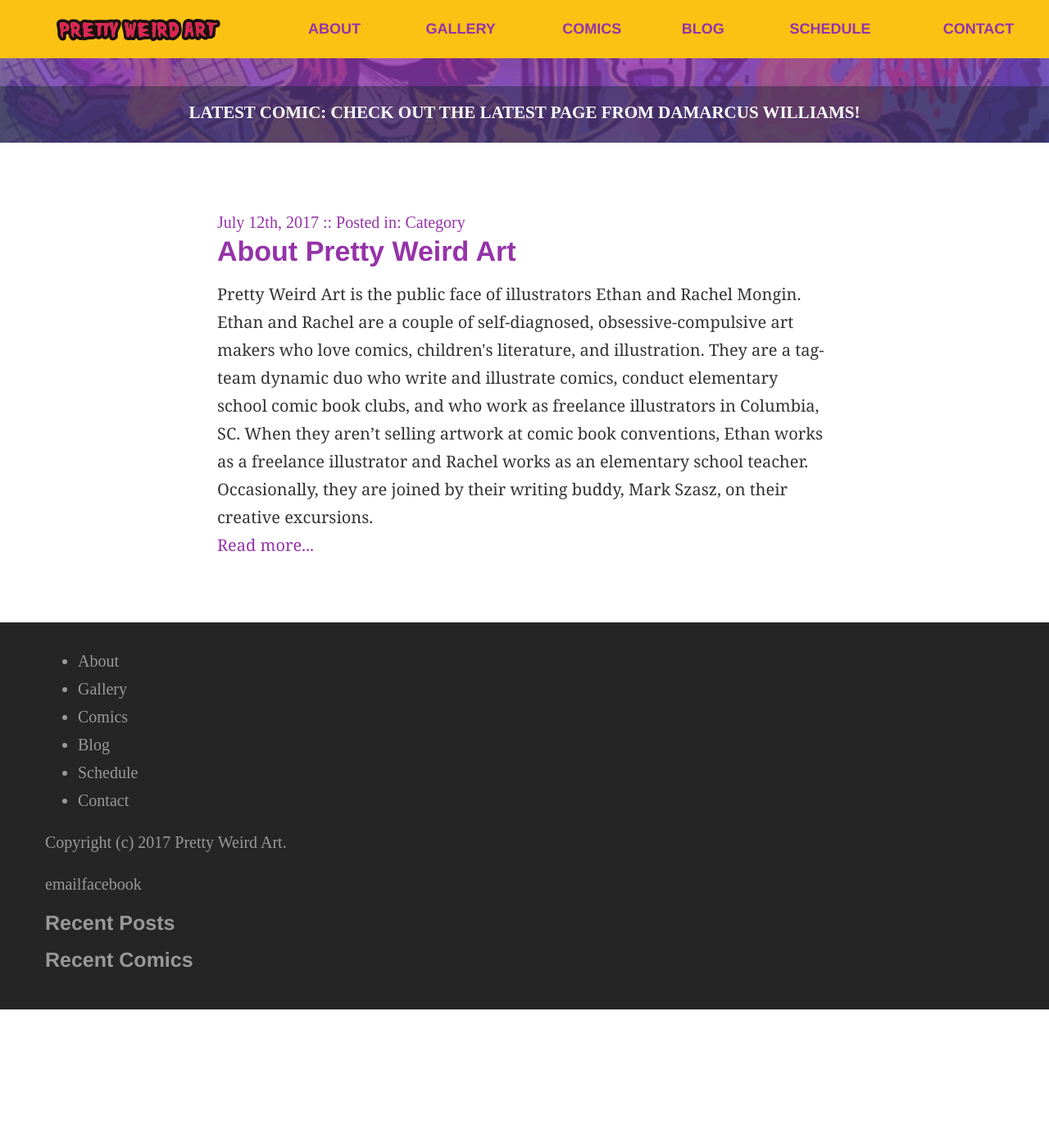
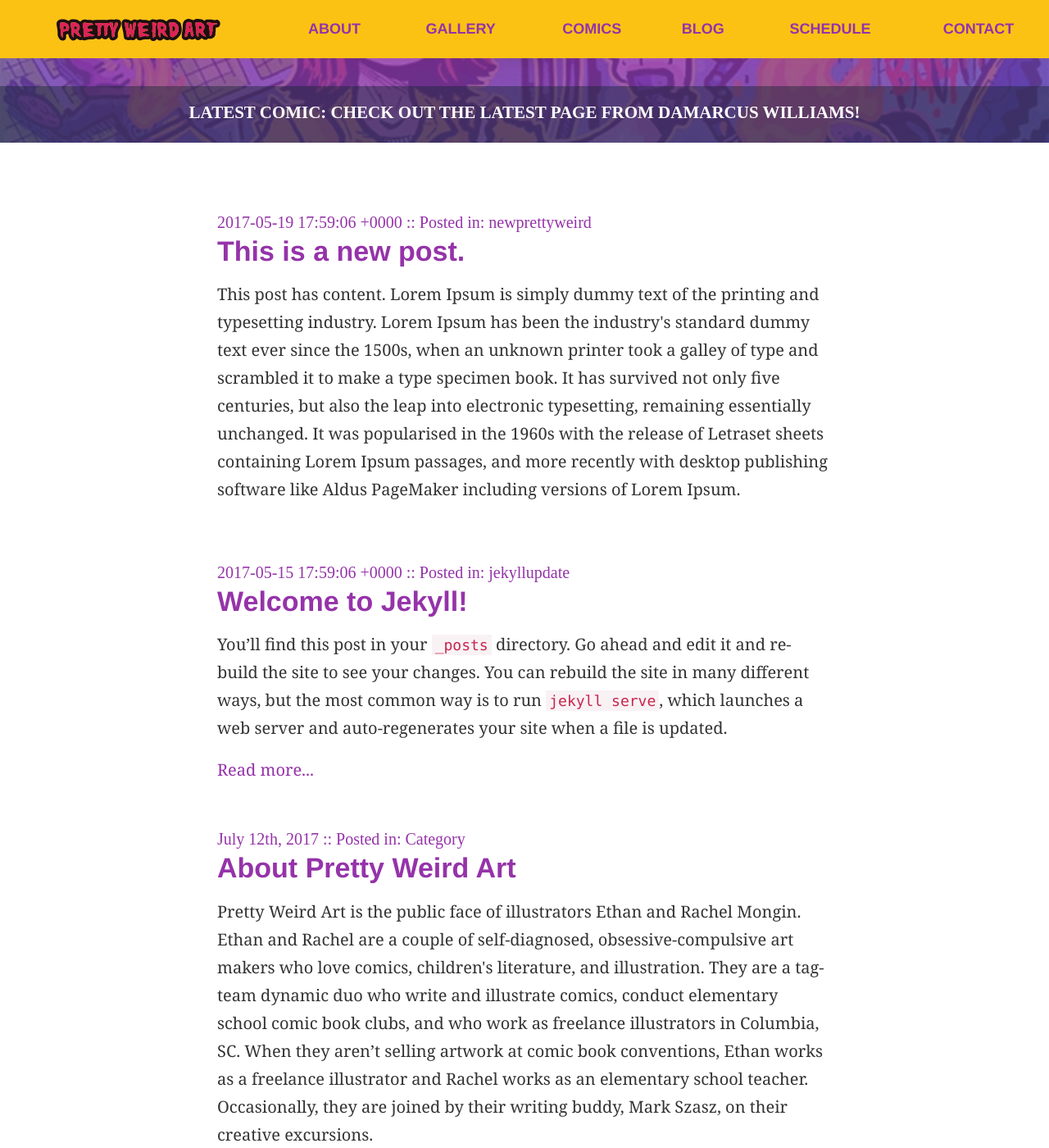
Before and after one commit to prettyweirdart/prettyweirdart.github.io, a Jekyll site: the page built from index.html, in a window 1280 px wide and 1400 px high, scrolled down 514 px. Shown: the whole window at 82% size. Built offline with Jekyll 4.4.1, drawn with Linux system fonts in a browser that asks for light colours; nearby versions of some CDN libraries; a style sheet for code colours, icons or effects is not loaded; before the commit the page ends 1745 px from its top, so only the background shows below that.

Commit message:
add simple post relay

```diff
--- /dev/null
+++ b/_posts/2017-05-19-new-post.html
@@ -0,0 +1,7 @@
+---
+title:  "This is a new post."
+date:   2017-05-19 13:59:06 -0400
+categories: new prettyweird
+---
+
+<p> This post has content. Lorem Ipsum is simply dummy text of the printing and typesetting industry. Lorem Ipsum has been the industry's standard dummy text ever since the 1500s, when an unknown printer took a galley of type and scrambled it to make a type specimen book. It has survived not only five centuries, but also the leap into electronic typesetting, remaining essentially unchanged. It was popularised in the 1960s with the release of Letraset sheets containing Lorem Ipsum passages, and more recently with desktop publishing software like Aldus PageMaker including versions of Lorem Ipsum.</p>
--- a/index.html
+++ b/index.html
@@ -5,7 +5,19 @@
 {% include main.html %}
 
 <!-- New posts content -->
-{% for post in posts %}
+{% for post in site.posts %}
+<div class="row">
+	<div class="col-lg-offset-2 col-lg-8">
+		<div class="post">
+			<span class="metadata">{{ post.date }} :: Posted in: {{ post.categories }}</span>
+			<h3 style="margin-top: 0"><a href="{{ post.url }}"> {{ post.title }} </a></h3>
+			{{ post.excerpt }}
+			{% if post.excerpt != post.content %}
+			    <a href="{{ post.url }}">Read more...</a>
+			{% endif %}
+		</div>
+	</div>
+</div>
 {% endfor %}
 
 <!-- Basic post format -->
```
Also changed, not shown: blog.html (+6 -1 lines).
